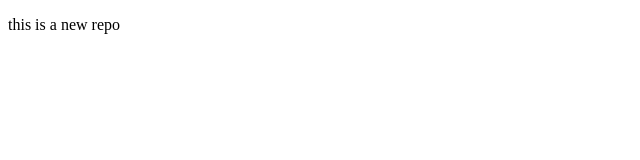
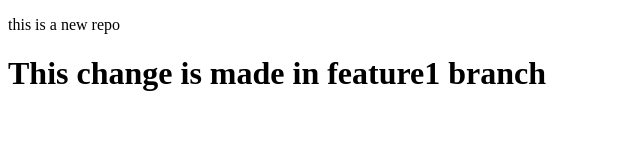
Before and after one commit to Pratikwalekar/locolrepo, a plain HTML site: page index.html in a window 1280 px wide. Shown: the whole page, without its empty margins (0-640 px from the left). Drawn offline with Linux system fonts and the light colour scheme.

Commit message:
added in branch

```diff
--- a/index.html
+++ b/index.html
@@ -8,6 +8,7 @@
 <body>
     <div class="container">
         <p>this is a new repo</p>
+        <h1>This change is made in feature1 branch</h1>
     </div>
 </body>
 </html>
```
